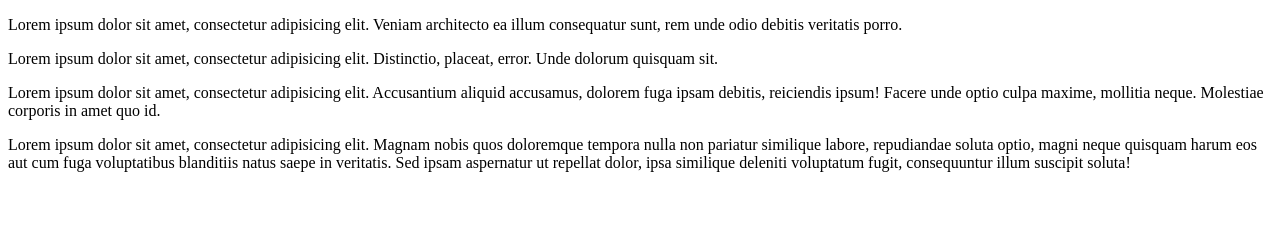
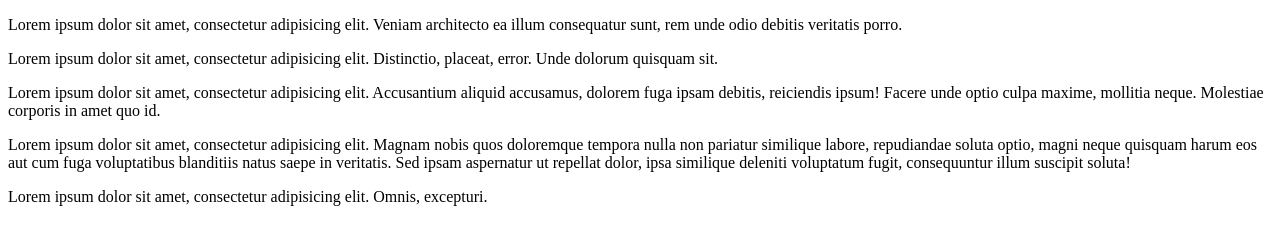
Before and after one commit to lonedreamer/demo, a plain HTML site: page index.html in a window 1280 px wide. Drawn offline with Linux system fonts and the light colour scheme.

Commit message:
Add another paragraph

```diff
--- a/index.html
+++ b/index.html
@@ -7,6 +7,9 @@
 		<p>Lorem ipsum dolor sit amet, consectetur adipisicing elit. Veniam architecto ea illum consequatur sunt, rem unde odio debitis veritatis porro.</p>
 		<p>Lorem ipsum dolor sit amet, consectetur adipisicing elit. Distinctio, placeat, error. Unde dolorum quisquam sit.</p>
 		<p>Lorem ipsum dolor sit amet, consectetur adipisicing elit. Accusantium aliquid accusamus, dolorem fuga ipsam debitis, reiciendis ipsum! Facere unde optio culpa maxime, mollitia neque. Molestiae corporis in amet quo id.</p>
+
 		<p>Lorem ipsum dolor sit amet, consectetur adipisicing elit. Magnam nobis quos doloremque tempora nulla non pariatur similique labore, repudiandae soluta optio, magni neque quisquam harum eos aut cum fuga voluptatibus blanditiis natus saepe in veritatis. Sed ipsam aspernatur ut repellat dolor, ipsa similique deleniti voluptatum fugit, consequuntur illum suscipit soluta!</p>
+
+		<p>Lorem ipsum dolor sit amet, consectetur adipisicing elit. Omnis, excepturi.</p>
 	</body>
 </html>
```
